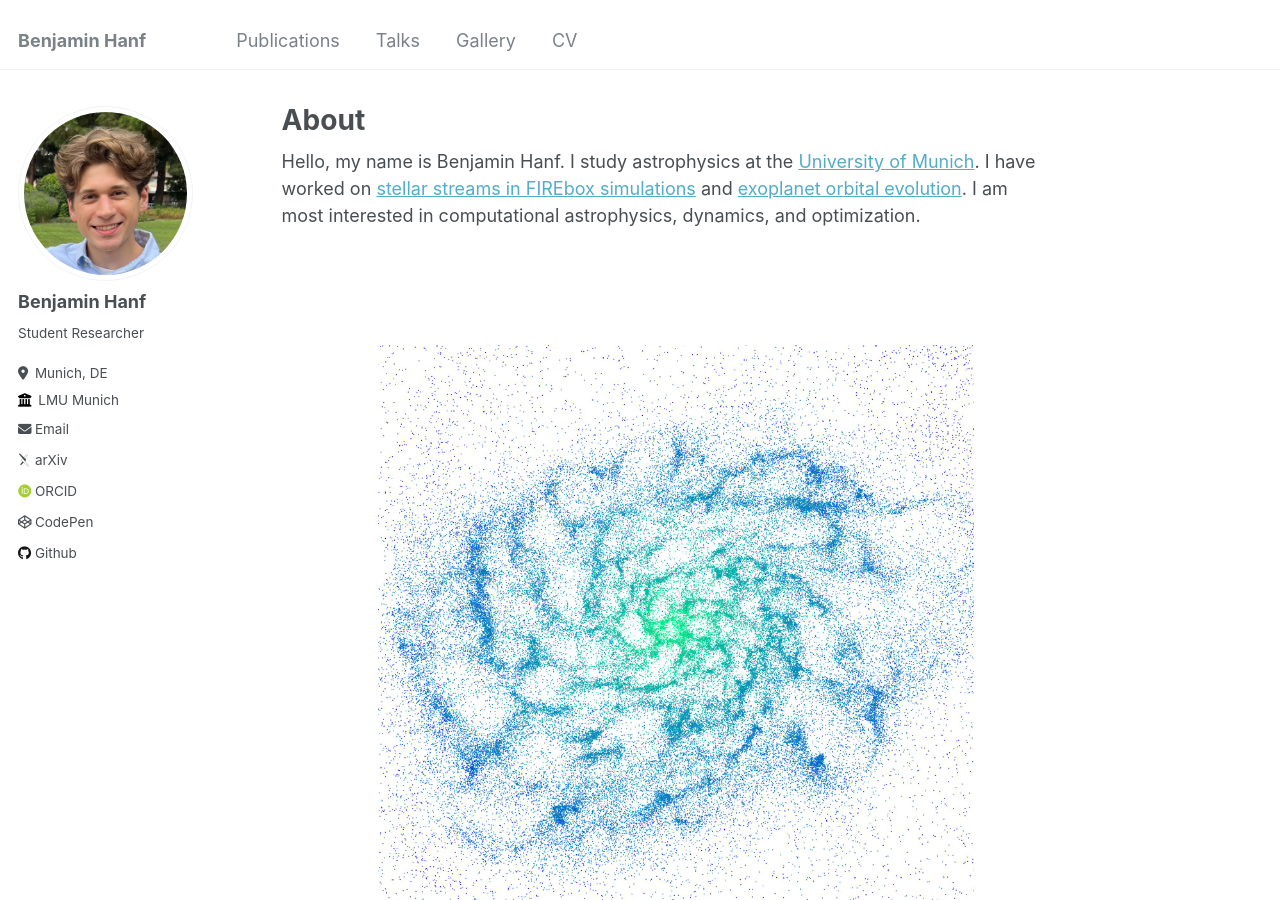
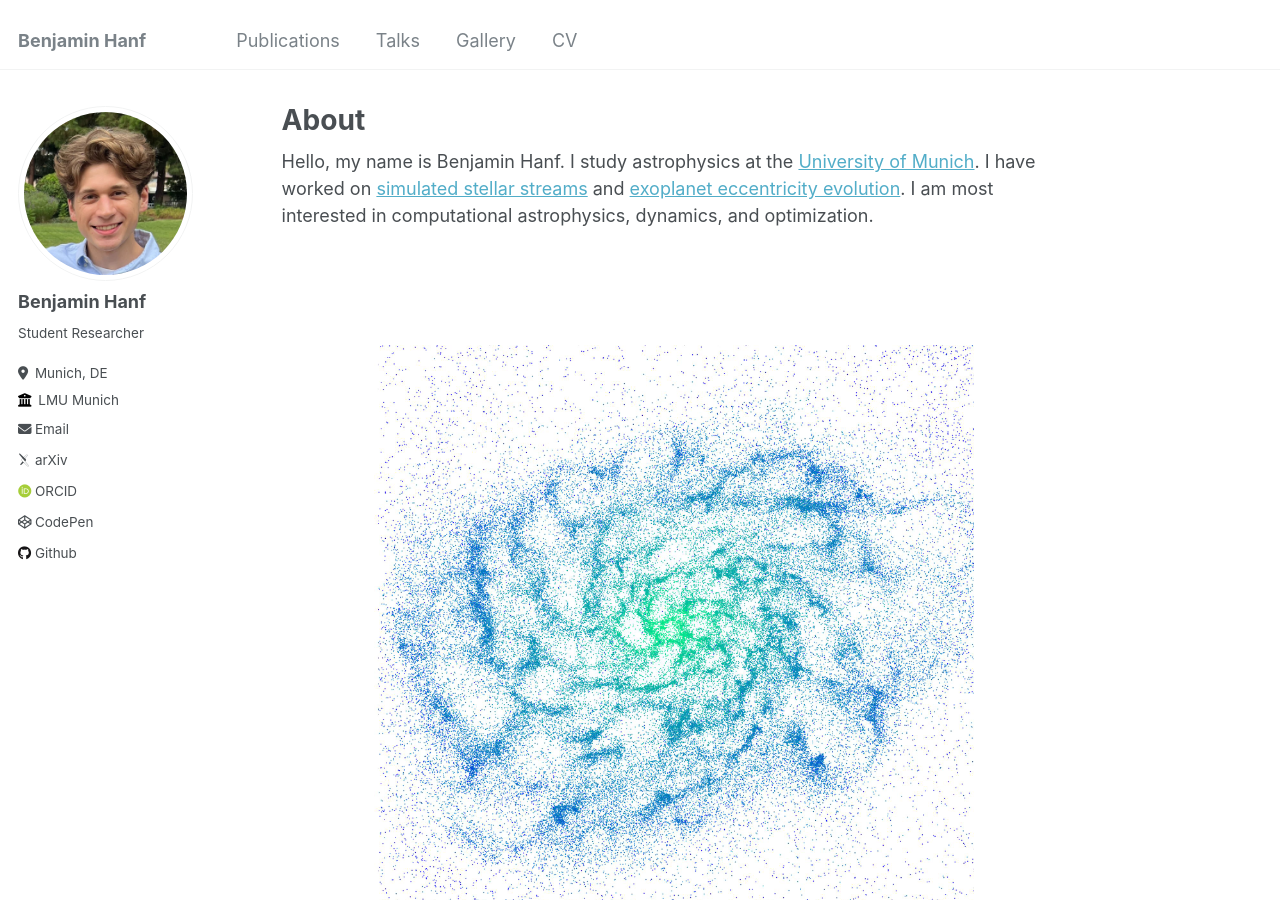
Before and after one commit to benhanf/benhanf.github.io, a Jekyll site: the page built from _pages/about.md, in a window 1280 px wide and 900 px high. Built offline with Jekyll 4.4.1, drawn with Linux system fonts in a browser that asks for light colours; some web fonts are replaced.

Commit message:
anchtalk

```diff
--- a/_pages/about.md
+++ b/_pages/about.md
@@ -9,7 +9,7 @@ redirect_from:
 
 <!-- This is the front page of a website that is powered by the [Academic Pages template](https://github.com/academicpages/academicpages.github.io) and hosted on GitHub pages. [GitHub pages](https://pages.github.com) is a free service in which websites are built and hosted from code and data stored in a GitHub repository, automatically updating when a new commit is made to the respository. This template was forked from the [Minimal Mistakes Jekyll Theme](https://mmistakes.github.io/minimal-mistakes/) created by Michael Rose, and then extended to support the kinds of content that academics have: publications, talks, teaching, a portfolio, blog posts, and a dynamically-generated CV. You can fork [this repository](https://github.com/academicpages/academicpages.github.io) right now, modify the configuration and markdown files, add your own PDFs and other content, and have your own site for free, with no ads! An older version of this template powers my own personal website at [stuartgeiger.com](http://stuartgeiger.com), which uses [this Github repository](https://github.com/staeiou/staeiou.github.io). -->
 
-Hello, my name is Benjamin Hanf. I study astrophysics at the [University of Munich](https://www.physik.lmu.de/de/). I have worked on [stellar streams in FIREbox simulations](files/Hanf_Thesis_Upload.pdf) and [exoplanet orbital evolution](publication/2024massloss). I am most interested in computational astrophysics, dynamics, and optimization.
+Hello, my name is Benjamin Hanf. I study astrophysics at the [University of Munich](https://www.physik.lmu.de/de/). I have worked on [simulated stellar streams](files/Hanf_Thesis_Upload.pdf) and [exoplanet eccentricity evolution](publication/2024massloss). I am most interested in computational astrophysics, dynamics, and optimization.
 
 <div style="text-align: center;">
   <img src='/images/gas_metallicity.jpg'>
```
Also changed, not shown: _talks/2025-06-11-anchorage.md (added, +18 -0 lines), images/2025_06_11_anchorage.jpg (added).
